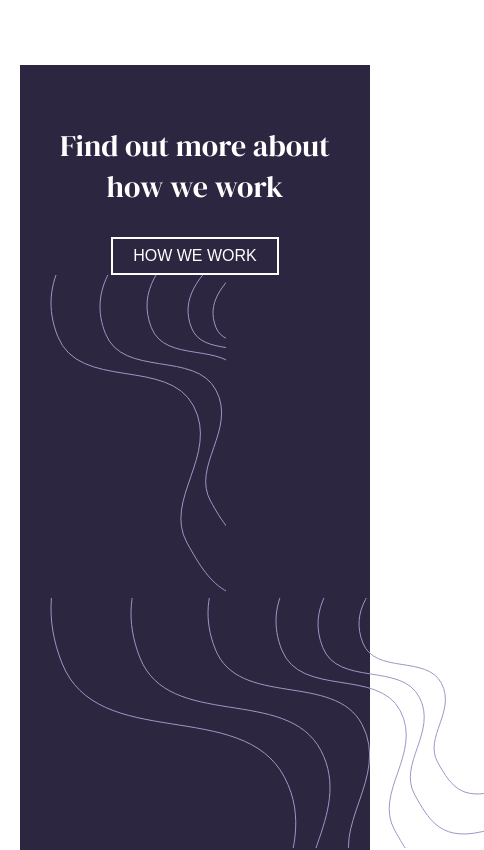
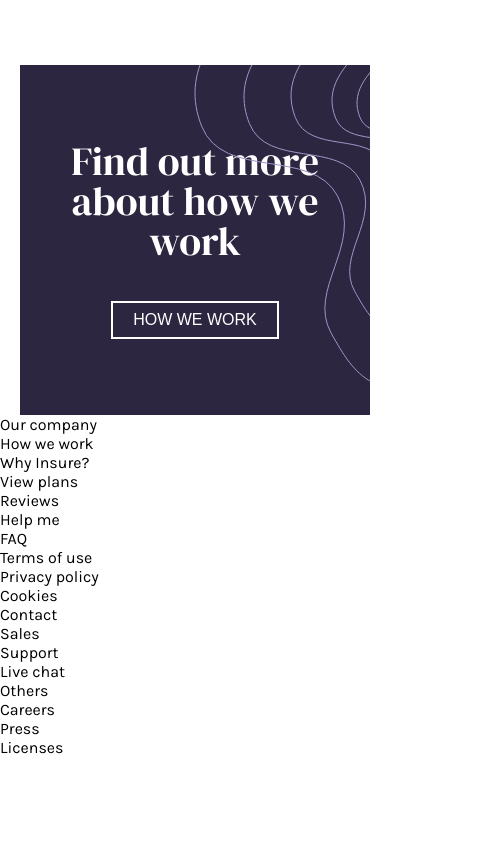
Before and after one commit to michaelrlai88/insure-landing-page-master, a React (Create React App) app in the folder client/: page / in a window 390 px wide. Shown: the part 2060-2910 px from the top of the page, 484 px wide, since content can reach past the window. After the commit the page ends 2817 px from the top, so only its background shows below. Built offline with nearby package versions, Linux system fonts and the light colour scheme.

Commit message:
updated bottom banner on mobile

```diff
--- a/client/src/components/Body.js
+++ b/client/src/components/Body.js
@@ -1,17 +1,17 @@
-import React from 'react';
-import { useSelector } from 'react-redux';
-import styled from 'styled-components';
-import bannerImageMobile from '../images/image-intro-mobile.jpg';
-import bannerImageDesktop from '../images/image-intro-desktop.jpg';
+import React from "react";
+import { useSelector } from "react-redux";
+import styled from "styled-components";
+import bannerImageMobile from "../images/image-intro-mobile.jpg";
+import bannerImageDesktop from "../images/image-intro-desktop.jpg";
 
-const maxWidth = '999px';
-const minWidth = '1000px';
+const maxWidth = "999px";
+const minWidth = "1000px";
 
 const Container = styled.div`
   position: relative;
   z-index: 0;
   @media screen and (max-width: ${maxWidth}) {
-    display: ${(prop) => (!prop.menuProp ? 'initial' : 'none')};
+    display: ${(prop) => (!prop.menuProp ? "initial" : "none")};
   }
 `;
 
@@ -76,7 +76,7 @@ const TextBox = styled.div`
 
 const BannerTitle = styled.p`
   text-align: center;
-  font-family: 'DM Serif Display', serif;
+  font-family: "DM Serif Display", serif;
   font-size: 44px;
   font-weight: 400;
   line-height: 1;
@@ -232,7 +232,7 @@ const MidLine = styled.div`
 `;
 
 const MidHeader = styled.p`
-  font-family: 'DM Serif Display', serif;
+  font-family: "DM Serif Display", serif;
   color: hsl(270, 9%, 17%);
   margin-bottom: 65px;
   font-weight: 400;
@@ -291,7 +291,7 @@ const CardImage = styled.div`
 
 const CardHeader = styled.h3`
   font-size: 24px;
-  font-family: 'DM Serif Display', serif;
+  font-family: "DM Serif Display", serif;
   color: hsl(270, 9%, 17%);
   margin-bottom: 10px;
   @media screen and (max-width: ${maxWidth}) {
@@ -323,12 +323,18 @@ const BottomContainer = styled.div`
 
 const BottomBanner = styled.div`
   background-color: hsl(256, 26%, 20%);
+  position: relative;
+  display: flex;
+  flex-direction: column;
+  justify-content: center;
   @media screen and (max-width: ${maxWidth}) {
     padding: 60px 30px;
     font-size: 22px;
     font-weight: 400;
+    min-height: 350px;
   }
   @media screen and (min-width: ${minWidth}) {
+    padding: 0 80px;
     max-width: 1200px;
     margin: 0 auto;
   }
@@ -338,12 +344,13 @@ const BottomContainerInner = styled.div``;
 
 const BottomText = styled.p`
   color: white;
-  font-family: 'DM Serif Display', serif;
+  font-family: "DM Serif Display", serif;
+  line-height: 1;
   @media screen and (max-width: ${maxWidth}) {
     text-align: center;
-    font-size: 30px;
+    font-size: 40px;
     font-weight: 400;
-    margin-bottom: 30px;
+    margin-bottom: 40px;
   }
   @media screen and (min-width: ${minWidth}) {
   }
@@ -373,11 +380,29 @@ const BottomButton = styled.button`
   }
 `;
 
-const BottomImage = styled.div``;
+const BottomImage = styled.div`
+  position: absolute;
+  top: 0;
+  right: 0;
+`;
 
-const BottomImageMobile = styled.div``;
+const BottomImageMobile = styled.div`
+  @media screen and (max-width: ${maxWidth}) {
+    display: block;
+  }
+  @media screen and (min-width: ${minWidth}) {
+    display: none;
+  }
+`;
 
-const BottomImageDesktop = styled.div``;
+const BottomImageDesktop = styled.div`
+  @media screen and (max-width: ${maxWidth}) {
+    display: none;
+  }
+  @media screen and (min-width: ${minWidth}) {
+    display: block;
+  }
+`;
 
 const Body = () => {
   const navOpen = useSelector((state) => state.nav.navOpen);
```
